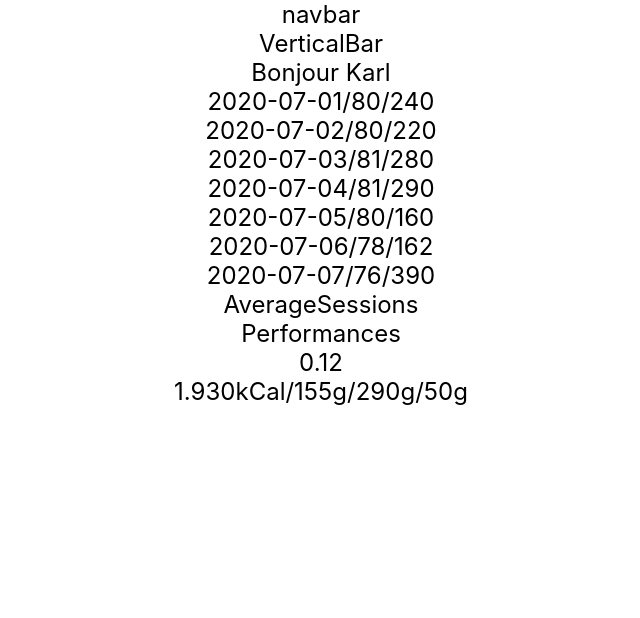
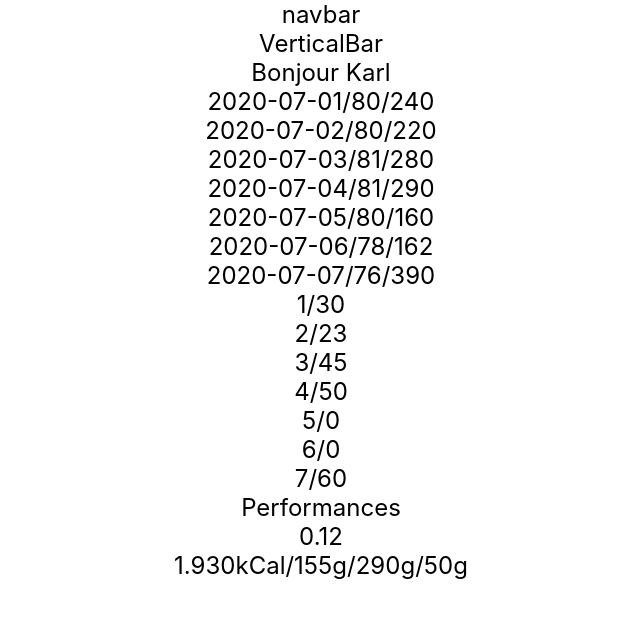
Before and after one commit to Janouy/P12_Jeanne_Boutry_Sport_See, a React (Create React App) app: page / in a window 1280 px wide. Shown: the top 618 px of the page, without its empty margins (319-959 px from the left). Built offline with nearby package versions, Linux system fonts and the light colour scheme.

Commit message:
Add service & class for users average sessions

```diff
--- a/src/Pages/Profile/index.jsx
+++ b/src/Pages/Profile/index.jsx
@@ -9,6 +9,7 @@ import KeyDatas from "../../components/KeyDatas";
 import Score from "../../components/Score";
 import getUsers from "../../services/Users";
 import getActivitiesData from "../../services/Activities";
+import getUserAverageSessions from "../../services/AverageSessions";
 import Loader from "../../components/Loader";
 
 /**
@@ -21,20 +22,28 @@ function Profile() {
 	const [connectedUserInfos, setConnectedUserInfos] = useState();
 	const [usersActivitiesData, setUsersActivityData] = useState([]);
 	const [connectedUserActivity, setConnectedUserActivity] = useState();
+	const [usersAverageSessionsData, setUsersAverageSessionsData] = useState([]);
+	const [connectedUserAverageSessions, setConnectedUserAverageSessions] = useState();
 
 	// get users data from getUsers()
 	// get users's activities data from getActivitiesData()
+	// get users's averages sessions data from getUserAverageSessions()
 	useEffect(() => {
 		getUsers().then((data) => setUsersData(data));
 		getActivitiesData().then((data) => setUsersActivityData(data));
+		getUserAverageSessions().then((data) => setUsersAverageSessionsData(data));
 	}, []);
 
 	// find the connected user with the userId in the users data
 	// find the connected user's activity with the userId in the users data
+	// find the connected user's average sessions with the userId in the users data
 	useEffect(() => {
 		setConnectedUserInfos(usersData.find((user) => user.id === userId));
 		setConnectedUserActivity(usersActivitiesData.find((activity) => activity.userId === userId));
-	}, [usersData, usersActivitiesData]);
+		setConnectedUserAverageSessions(
+			usersAverageSessionsData.find((averageSessions) => averageSessions.userId === userId),
+		);
+	}, [usersData, usersActivitiesData, usersAverageSessionsData]);
 
 	return (
 		<div className={styles.profile}>
@@ -42,7 +51,12 @@ function Profile() {
 			<VerticalBar />
 			<div>Bonjour {!connectedUserInfos ? <Loader /> : connectedUserInfos.getFirstName()}</div>
 			{!connectedUserActivity ? <Loader /> : <Activity sessions={connectedUserActivity.getSessions()} />}
-			<AverageSessions />
+			{!connectedUserActivity ? (
+				<Loader />
+			) : (
+				<AverageSessions sessions={connectedUserAverageSessions.getSessions()} />
+			)}
+
 			<Performances />
 			{!connectedUserInfos ? <Loader /> : <Score lastScore={connectedUserInfos.getLastScore()} />}
 			{!connectedUserInfos ? (
--- a/src/components/AverageSessions/index.jsx
+++ b/src/components/AverageSessions/index.jsx
@@ -1,7 +1,35 @@
-import React from "react";
+import React, { useEffect, useState } from "react";
+import PropTypes from "prop-types";
+import Loader from "../Loader";
 
-function AverageSessions() {
-	return <div>AverageSessions</div>;
+/**
+ * Display the connected user's average sessions
+ * @param { array } connected user's average sessions
+ * @return { HTMLElement }
+ */
+
+function AverageSessions({ sessions }) {
+	const [userSessions, setUserSessions] = useState();
+	useEffect(() => {
+		if (sessions !== undefined) {
+			setUserSessions(sessions);
+		}
+	}, [sessions]);
+	return (
+		<div>
+			{!userSessions ? (
+				<Loader />
+			) : (
+				userSessions.map((session, index) => (
+					<div key={index}>
+						{session.day}/{session.sessionLength}
+					</div>
+				))
+			)}
+		</div>
+	);
 }
-
+AverageSessions.propTypes = {
+	sessions: PropTypes.array.isRequired,
+};
 export default AverageSessions;
--- /dev/null
+++ b/src/models/averageSessions.jsx
@@ -0,0 +1,22 @@
+/**
+ * @class representing one user's activity
+ */
+
+export class AverageSessions {
+	/**
+	 * @param {number} id
+	 * @param {object} daily sessions
+	 */
+	constructor(userId, sessions) {
+		this.userId = userId;
+		this.sessions = sessions;
+	}
+
+	/**
+	 * Get sessions values.
+	 * @return {array} sessions values
+	 */
+	getSessions() {
+		return this.sessions;
+	}
+}
--- a/src/services/Activities/index.jsx
+++ b/src/services/Activities/index.jsx
@@ -1,5 +1,6 @@
 import { UserActivity } from "../../models/userActivity";
 const { REACT_APP_ACTIVITY_MOCK } = process.env;
+
 /**
  * Download data from the specified URL.
  *
--- /dev/null
+++ b/src/services/AverageSessions/index.jsx
@@ -0,0 +1,20 @@
+import { AverageSessions } from "../../models/averageSessions";
+const { REACT_APP_AVERAGE_SESSIONS_MOCK } = process.env;
+/**
+ * Download data from the specified URL.
+ *
+ * @async
+ * @function getUserAverageSessions
+ * @return {Promise<object>} The data from the URL.
+ */
+
+async function getUserAverageSessions() {
+	const response = await fetch(REACT_APP_AVERAGE_SESSIONS_MOCK);
+	const json = await response.json();
+	const averageSessionsData = json.data.map((session) => {
+		return new AverageSessions(session.userId, session.sessions);
+	});
+	return averageSessionsData;
+}
+
+export default getUserAverageSessions;
```
Also changed, not shown: 1 other file (tests, documents, lock files or other folders).
